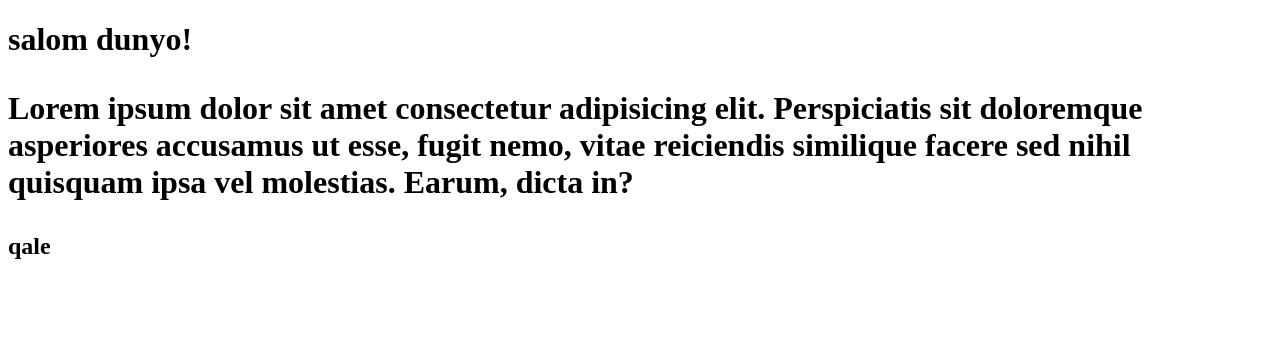
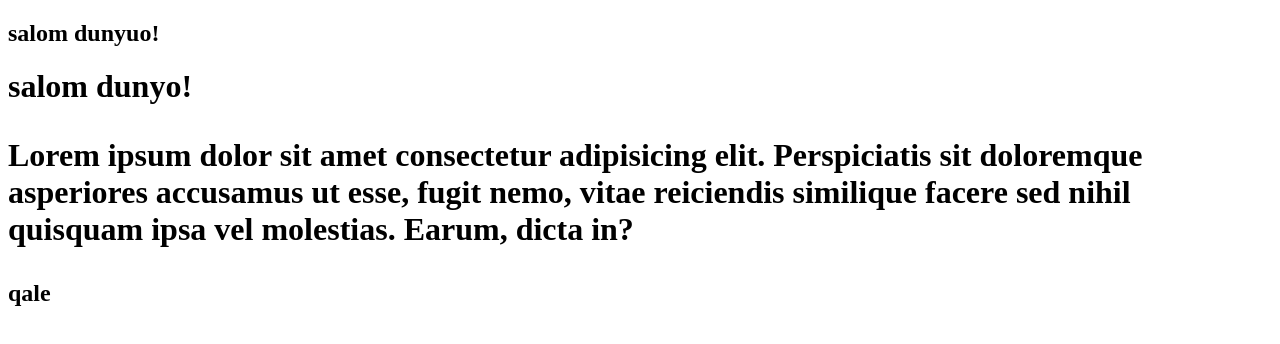
Before and after one commit to Frontend-developer-N1/myproject, a plain HTML site: page index.html in a window 1280 px wide. Drawn offline with Linux system fonts and the light colour scheme.

Commit message:
add-clor

```diff
--- a/index.html
+++ b/index.html
@@ -5,9 +5,20 @@
   <meta name="viewport" content="width=device-width, initial-scale=1.0">
   <title>Document</title>
 </head>
+<style>
+.hero{
+  border-top: 5px;
+}
+</style>
 <body>
+  <header class="hero" >
+    <h2>
+      salom dunyuo!
+    </h2>
+  </header>
   <h1>salom dunyo!<h1/>
     <p>Lorem ipsum dolor sit amet consectetur adipisicing elit. Perspiciatis sit doloremque asperiores accusamus ut esse, fugit nemo, vitae reiciendis similique facere sed nihil quisquam ipsa vel molestias. Earum, dicta in?</p>
     <h2>qale</h2>
+
 </body>
 </html>
```
